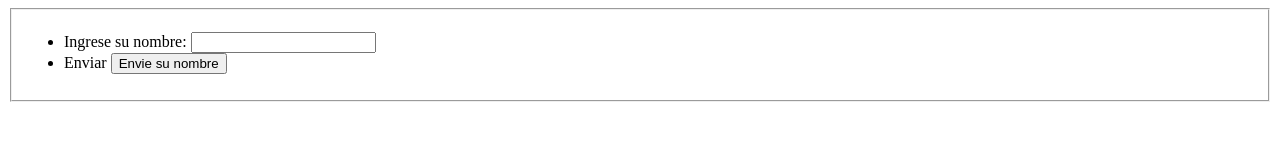
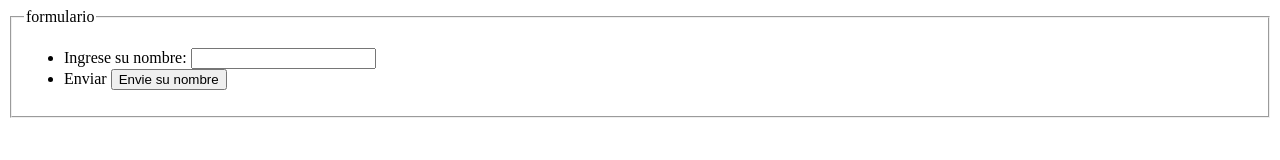
Before and after one commit to EmilianoBonvicino/practicaJS, a plain HTML site: page index.html in a window 1280 px wide. Drawn offline with Linux system fonts and the light colour scheme.

Commit message:
agregando legend

```diff
--- a/index.html
+++ b/index.html
@@ -11,7 +11,7 @@
         <div class="formulario">
             <form action="script.js/script.js" method="post">
                 <fieldset>
-
+                    <legend>formulario</legend>
                     <ul>
                         <li>
                             <label for="entrada">Ingrese su nombre: </label>
```
